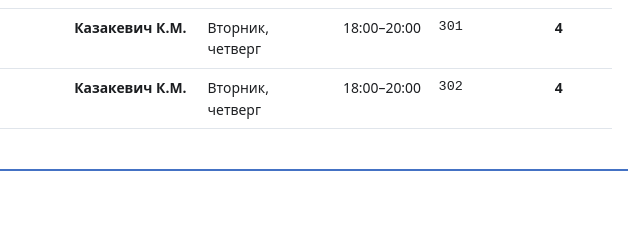
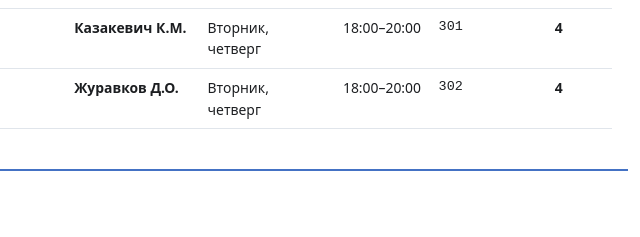
Before and after one commit to Lotmel2015/raspisanie-laboratoriy, a plain HTML site: page index.html in a window 1280 px wide. Shown: the part 488-725 px from the top of the page, 612-1252 px from the left. Drawn offline with Linux system fonts and the light colour scheme.

Commit message:
Преподаватель нарезки стеклоткани - Журавков Д.О.

```diff
--- a/index.html
+++ b/index.html
@@ -125,7 +125,7 @@
       <tr>
         <td class="num" style="color:#999">5б</td>
         <td>— Разработка автоматизированного устройства по нарезке стеклоткани</td>
-        <td class="teacher">Казакевич К.М.</td>
+        <td class="teacher">Журавков Д.О.</td>
         <td>Вторник, четверг</td>
         <td class="time">18:00–20:00</td>
         <td class="room">302</td>
```
